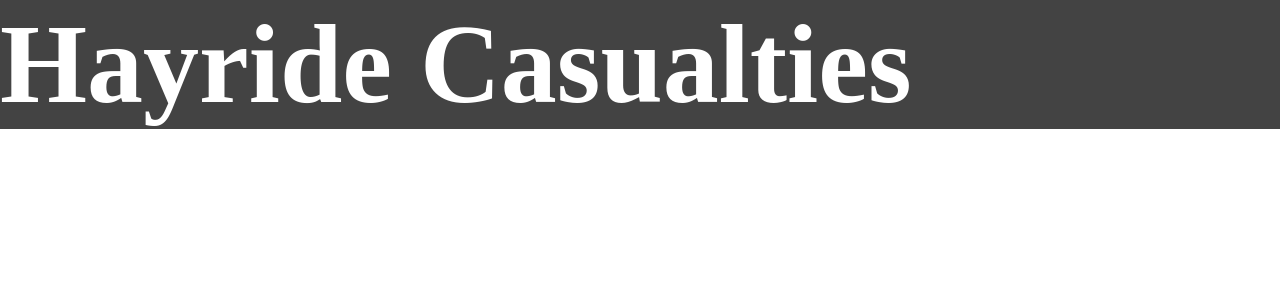
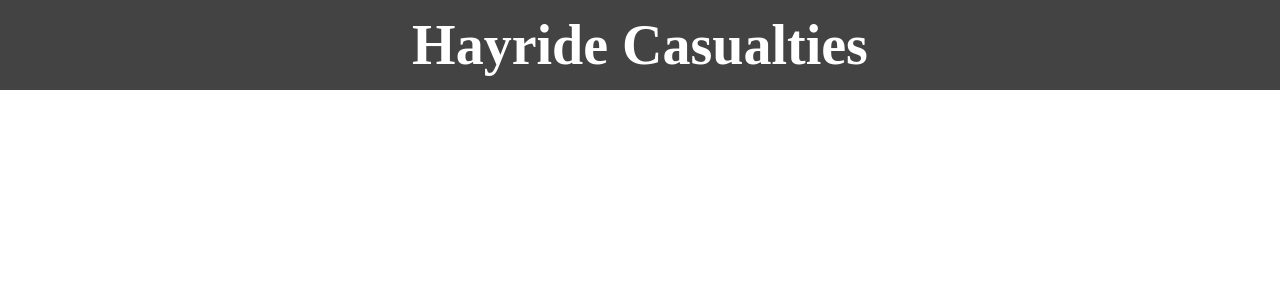
Before and after one commit to danasselin/chrisbordeauxmusic, a React app: page / in a window 1280 px wide. Shown: the top 300 px of the page. Built offline with nearby package versions, Linux system fonts and the light colour scheme; the HTML template or start-up script is replaced by a standard one.

Commit message:
Start adding placeholder styles to components

```diff
--- a/app/main.css
+++ b/app/main.css
@@ -21,5 +21,9 @@ $p-size-mobile: 16px;
 :global(.banner) {
   background-color: $dark-grey;
   color: $white;
-  font-size: $h1-size-mobile;
+  h1 {
+    font-size: $h1-size-mobile;
+    text-align: center;
+    padding: 1% 0;
+  }
 }
```
